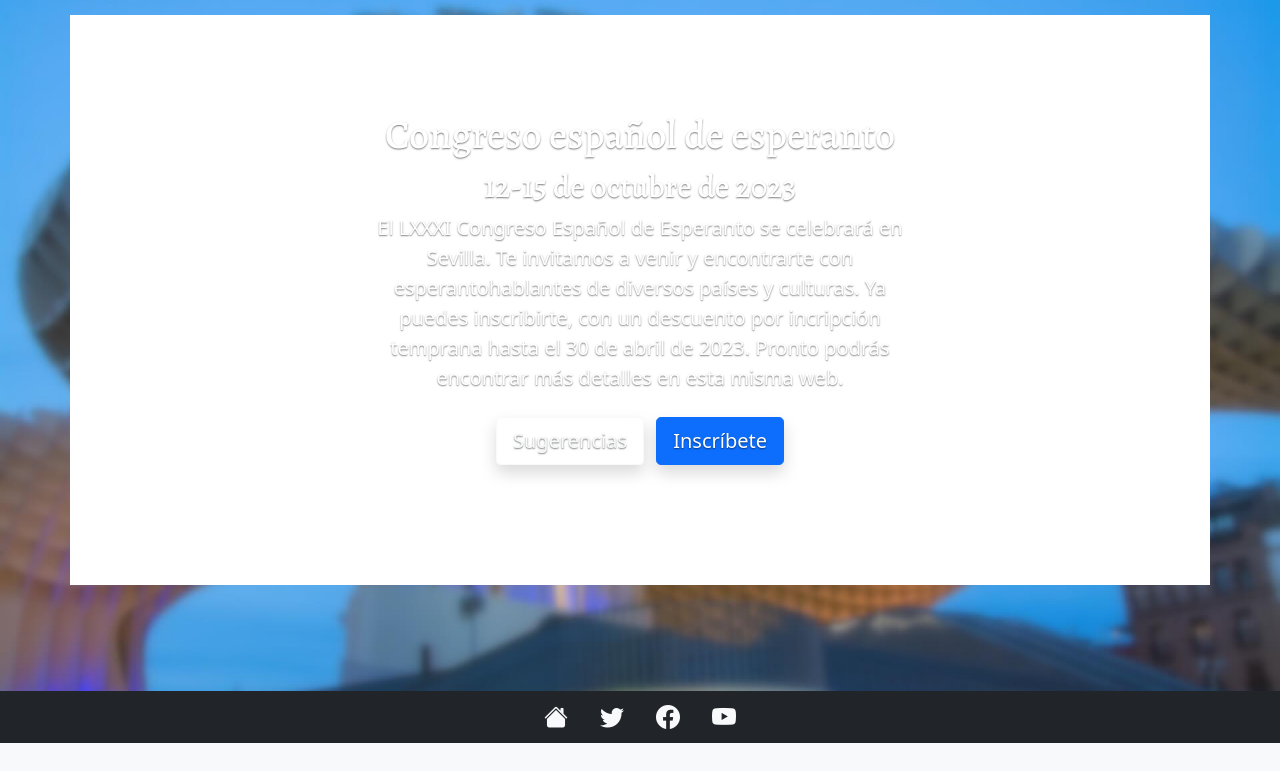
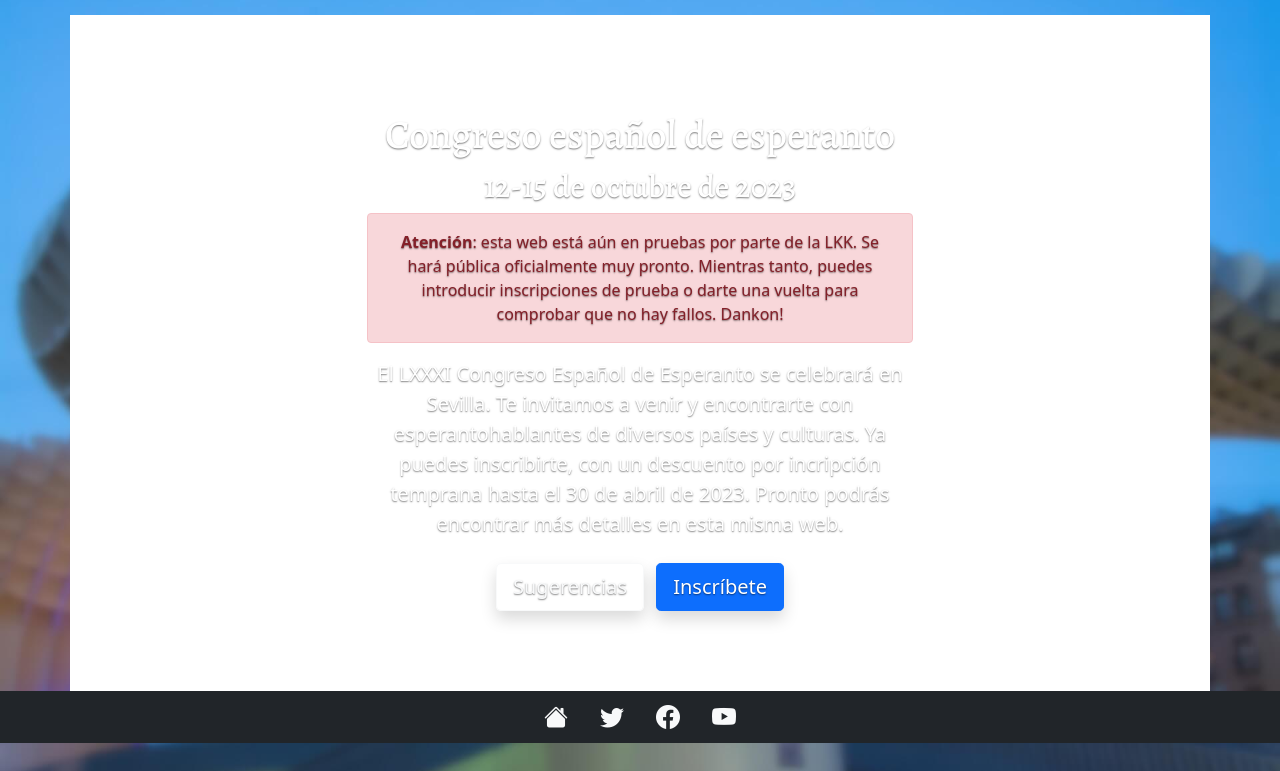
Before and after one commit to eiriarte/hk2023, a Symfony app: template templates/main.html.twig in a window 1280 px wide. Shown: the part 57-828 px from the top of the page. Before the commit the page ends 800 px from the top, so only its background shows below. Run offline with Twig, Linux system fonts and the light colour scheme; the template is opened without the code that fills it, so the values that code supplies are empty; some libraries are stand-ins or nearby versions.

Commit message:
Cartel de pruebas

```diff
--- a/templates/main.html.twig
+++ b/templates/main.html.twig
@@ -3,6 +3,11 @@
     <div class="py-md-5 text-center text-white home-text">
         <h1>{% trans %}Congreso español de esperanto{% endtrans %}</h1>
         <h2 class="fw-light">{% trans %}12-15 de octubre de 2023{% endtrans %}</h2>
+        <div class="alert alert-danger d-flex align-items-center" role="alert">
+            <div>
+                <strong>Atención</strong>: esta web está aún en pruebas por parte de la LKK. Se hará pública oficialmente muy pronto. Mientras tanto, puedes introducir inscripciones de prueba o darte una vuelta para comprobar que no hay fallos. Dankon!
+            </div>
+        </div>
         <p class="lead">
             {% trans %}El LXXXI Congreso Español de Esperanto se celebrará en Sevilla.{% endtrans %}
             {% trans %}Te invitamos a venir y encontrarte con esperantohablantes de diversos países y culturas.{% endtrans %}
```
